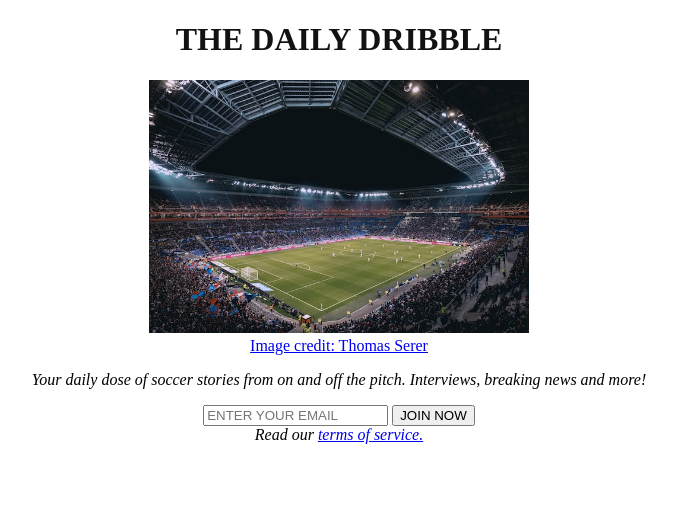
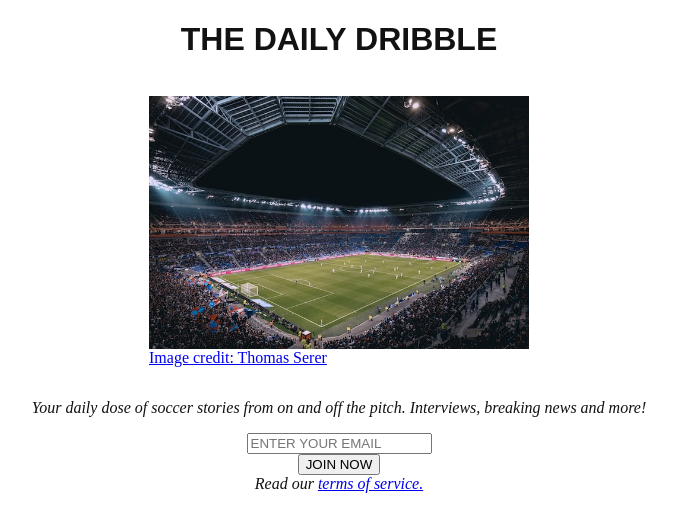
Before and after one commit to timothydlw/the-daily-dribble-newsletter, a website built with Vite: page index.html in a window 1280 px wide. Shown: the whole page, without its empty margins (301-978 px from the left). Built offline with nearby package versions, Linux system fonts and the light colour scheme.

Commit message:
Align figcaption to image and add font-family to h1

```diff
--- a/styles.css
+++ b/styles.css
@@ -1,15 +1,25 @@
-h1 {
-    color: #121212;
-}
-
 img {
     width: 380px;
+    display: block;
 }
 
 body {
     border-width: 3px;
+    color: #121212;
 }
 
 html {
     text-align: center;
 }
+
+figure {
+    display:inline-block;
+}
+
+figcaption {
+    text-align: left;
+}
+
+h1 {
+    font-family: sans-serif;
+}
```
Also changed, not shown: index.html (+1 -0 lines).
